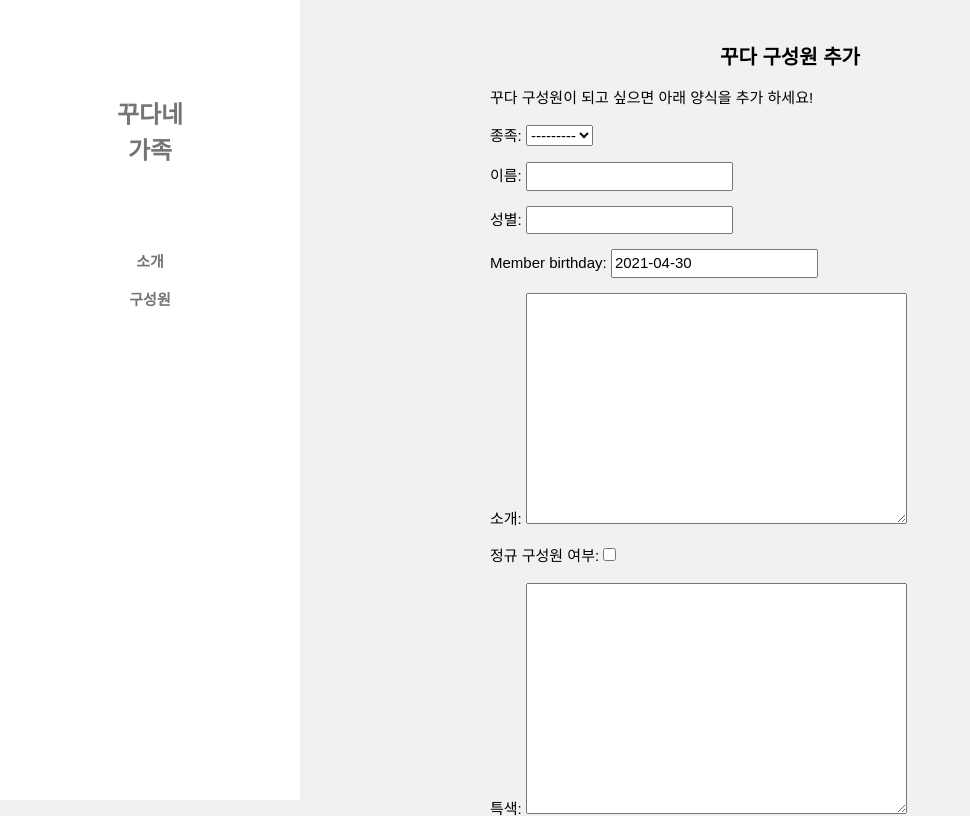
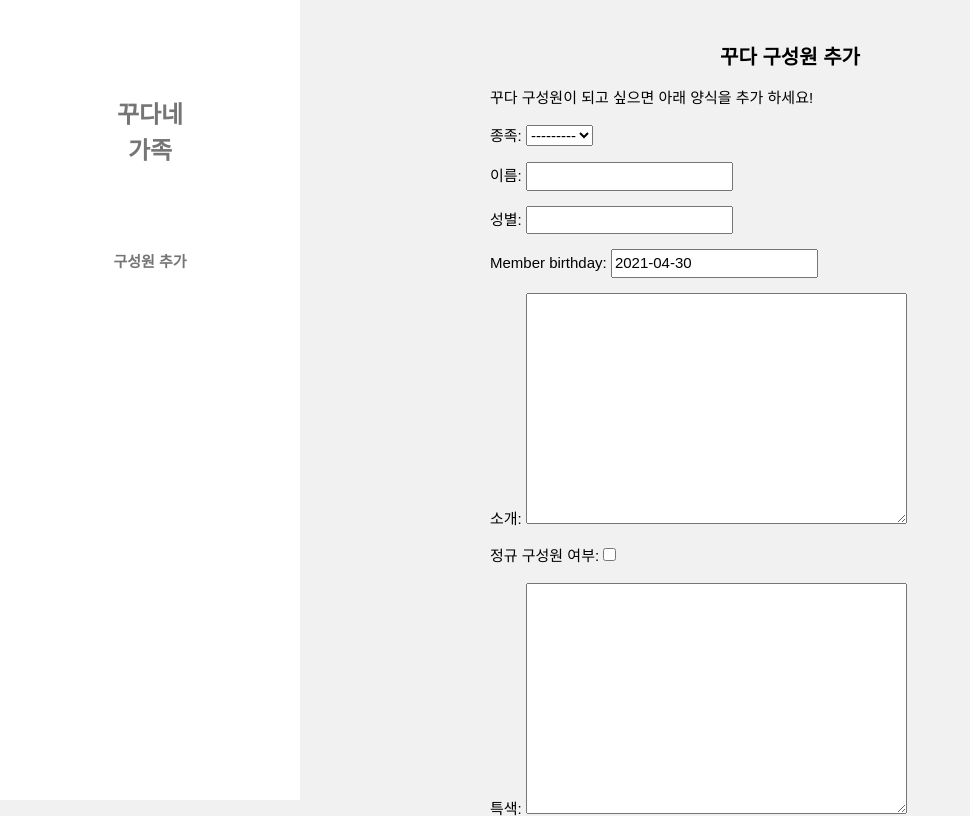
Before and after one commit to caosJeong/amber_djnagogirls, a Django app: page /member/add in a window 1280 px wide. Shown: the top 816 px of the page, without its empty margins (0-970 px from the left). Run offline with Django 3.2, Linux system fonts and the light colour scheme; some web fonts are replaced.

Commit message:
꾸다네가족 구성원 추가 바로가기 링크 수정

```diff
--- a/members/templates/members/base.html
+++ b/members/templates/members/base.html
@@ -17,8 +17,8 @@ body,h1,h2,h3,h4,h5 {font-family: "Raleway", sans-serif}
 <nav class="w3-sidebar w3-bar-block w3-white w3-animate-left w3-text-grey w3-collapse w3-top w3-center" style="z-index:3;width:300px;font-weight:bold" id="mySidebar"><br>
   <h3 class="w3-padding-64 w3-center"><b>꾸다네<br>가족</b></h3>
   <a href="javascript:void(0)" onclick="w3_close()" class="w3-bar-item w3-button w3-padding w3-hide-large">CLOSE</a>
-  <a href="#" onclick="w3_close()" class="w3-bar-item w3-button">소개</a>
-  <a href="#about" onclick="w3_close()" class="w3-bar-item w3-button">구성원</a>
+{#  <a href="#" onclick="w3_close()" class="w3-bar-item w3-button">소개</a>#}
+  <a href="member/add" onclick="w3_close()" class="w3-bar-item w3-button">구성원 추가</a>
 </nav>
 
 <!-- Top menu on small screens -->
```
